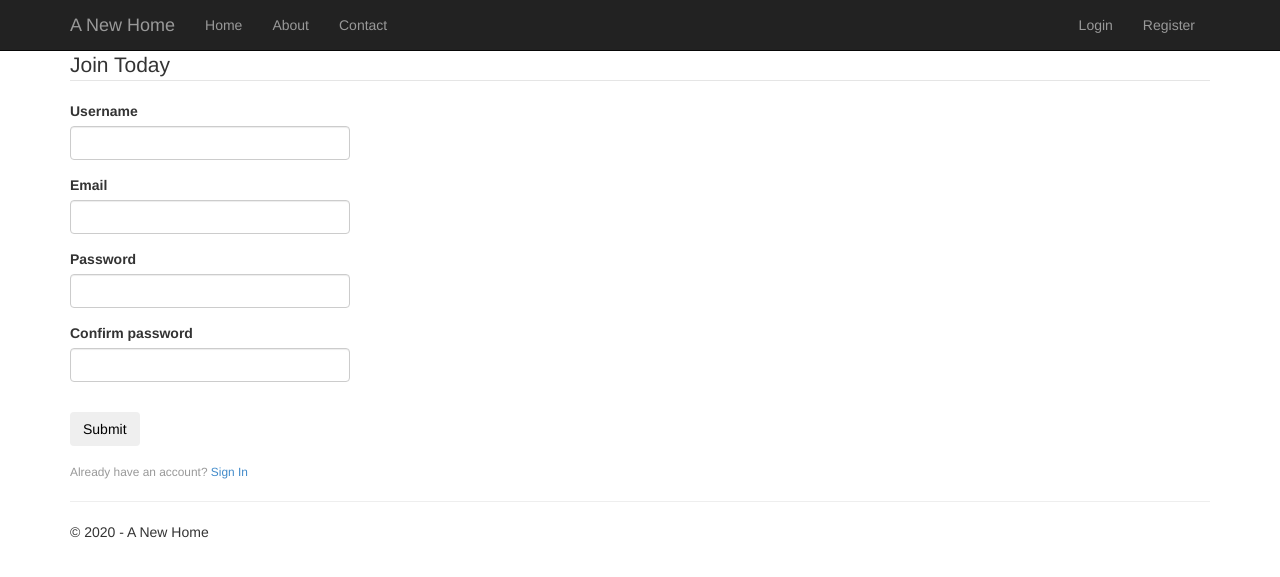
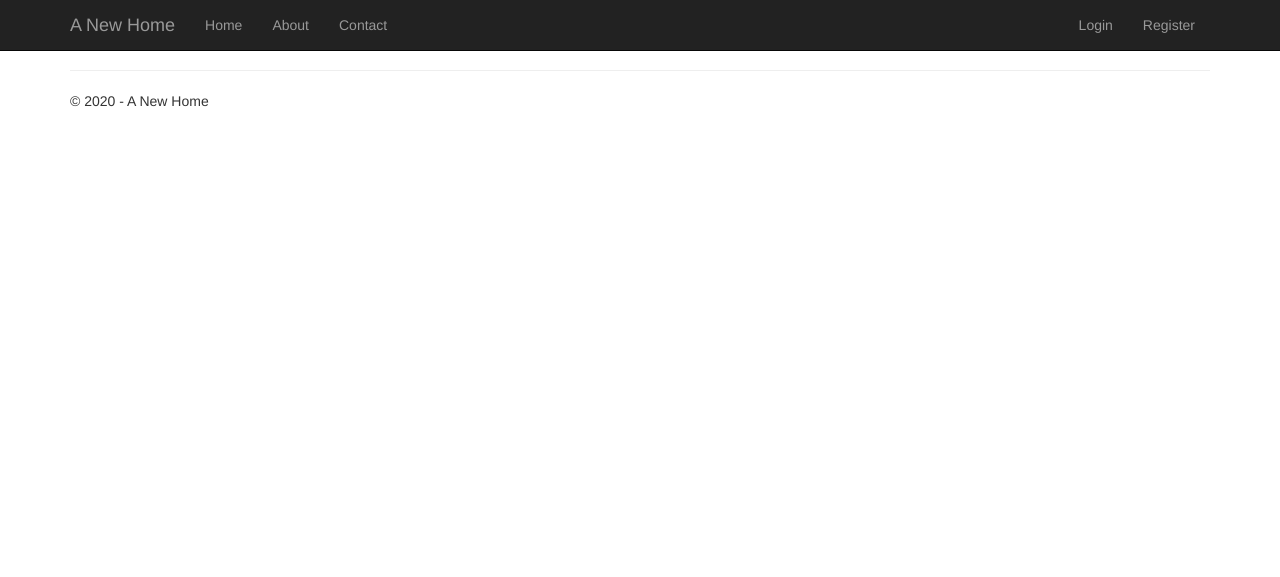
Before and after one commit to uprm-inso-4101-2020-2021-s2/semester-project-team-11, a Flask app: template a_new_hope/a_new_hope/templates/register.html in a window 1280 px wide. Shown: the top 577 px of the page. Run offline with Flask 2, Linux system fonts and the light colour scheme; the template is opened without the code that fills it: most values are stand-ins (such as "Sample title", 1, 10 or a date in 2020); form fields are guessed from the names that the template uses; parts of the project's set-up code (start-up, migrations or seed data) failed here and were passed over; some libraries are stand-ins or nearby versions.

Commit message:
Removed some code.
Removed some code that wasn't working

```diff
--- a/a_new_hope/a_new_hope/templates/register.html
+++ b/a_new_hope/a_new_hope/templates/register.html
@@ -1,71 +1,4 @@
 {% extends "layout.html" %}
 {% block content %}
-    <div class="content-section">
-        <form method="POST" action="">
-            {{ form.hidden_tag() }}
-            <fieldset class="form-group">
-                <legend class="border-bottom mb-4">Join Today</legend>
-                <div class="form-group">
-                    {{ form.username.label(class="form-control-label") }}
-                    {% if form.username.errors %}
-                        {{ form.username(class="form-control form-control-lg is-invalid") }}
-                        <div class="invalid-feedback">
-                            {% for error in form.username.errors %}
-                                <span>{{ error }}</span>
-                            {% endfor %}
-                        </div>
-                    {% else %}
-                        {{ form.username(class="form-control form-control-lg") }}
-                    {% endif %}
-                </div>
-                <div class="form-group">
-                    {{ form.email.label(class="form-control-label") }}
-                    {% if form.email.errors %}
-                        {{ form.email(class="form-control form-control-lg is-invalid") }}
-                        <div class="invalid-feedback">
-                            {% for error in form.email.errors %}
-                                <span>{{ error }}</span>
-                            {% endfor %}
-                        </div>
-                    {% else %}
-                        {{ form.email(class="form-control form-control-lg") }}
-                    {% endif %}
-                </div>
-                <div class="form-group">
-                    {{ form.password.label(class="form-control-label") }}
-                    {% if form.password.errors %}
-                        {{ form.password(class="form-control form-control-lg is-invalid") }}
-                        <div class="invalid-feedback">
-                            {% for error in form.password.errors %}
-                                <span>{{ error }}</span>
-                            {% endfor %}
-                        </div>
-                    {% else %}
-                        {{ form.password(class="form-control form-control-lg") }}
-                    {% endif %}
-                </div>
-                <div class="form-group">
-                    {{ form.confirm_password.label(class="form-control-label") }}
-                    {% if form.confirm_password.errors %}
-                        {{ form.confirm_password(class="form-control form-control-lg is-invalid") }}
-                        <div class="invalid-feedback">
-                            {% for error in form.confirm_password.errors %}
-                                <span>{{ error }}</span>
-                            {% endfor %}
-                        </div>
-                    {% else %}
-                        {{ form.confirm_password(class="form-control form-control-lg") }}
-                    {% endif %}
-                </div>
-            </fieldset>
-            <div class="form-group">
-                {{ form.submit(class="btn btn-outline-info") }}
-            </div>
-        </form>
-    </div>
-    <div class="border-top pt-3">
-        <small class="text-muted">
-            Already have an account? <a class="ml-2" href="{{ url_for('login') }}">Sign In</a>
-        </small>
-    </div>
+
 {% endblock content %}
```
Also changed, not shown: a_new_hope/a_new_hope/templates/login.html (+1 -49 lines).
